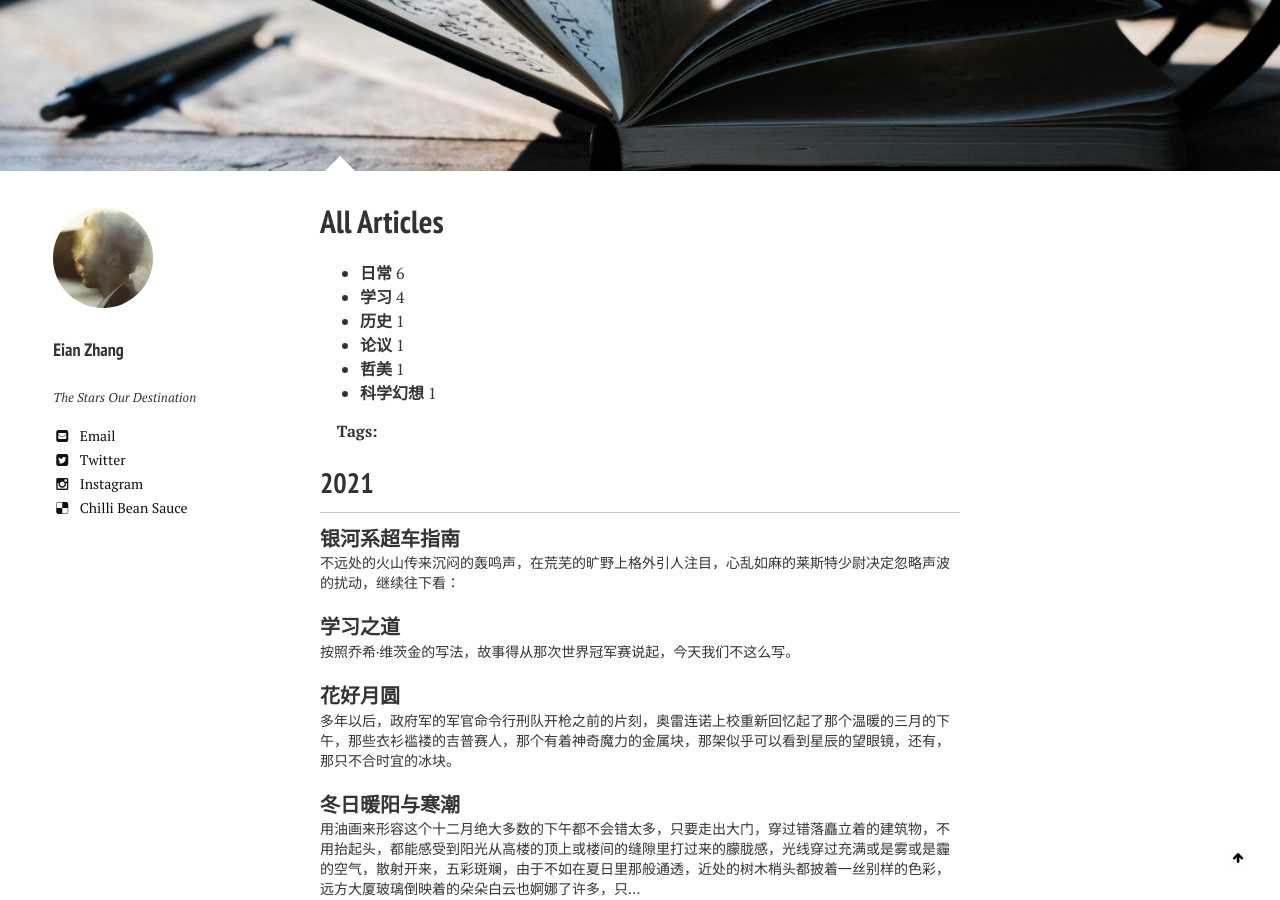
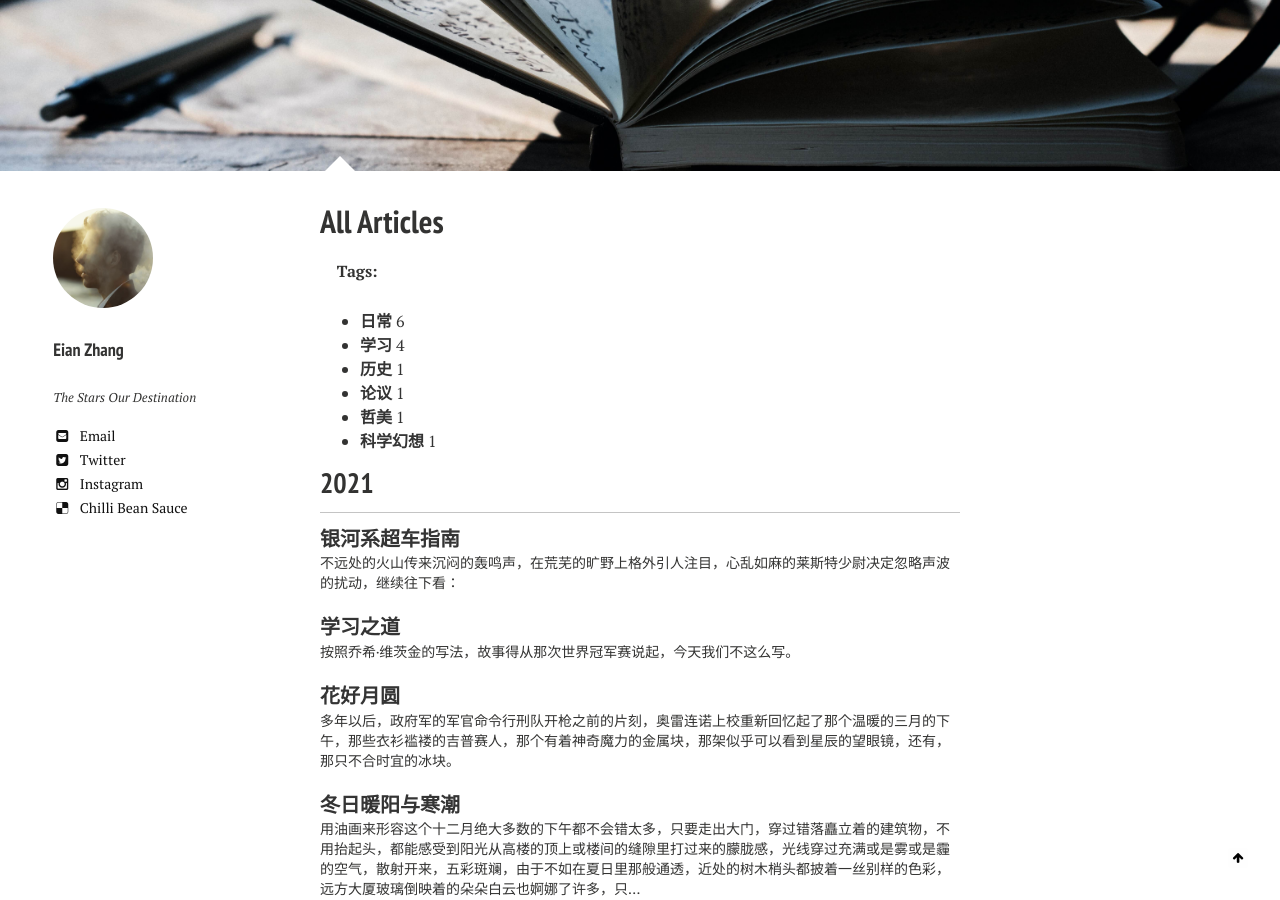
Before and after one commit to jarynzhang/eianzhang.github.io, a Jekyll site: the page built from posts/index.md, in a window 1280 px wide and 900 px high, scrolled down 406 px. Built offline with Jekyll 4.4.1, drawn with Linux system fonts in a browser that asks for light colours; nearby versions of some CDN libraries.

Commit message:
4.3 hope

```diff
--- a/_includes/_tags.html
+++ b/_includes/_tags.html
@@ -1,3 +1,23 @@
+{% if site.tag_archive.path %}
+  {% assign tags_sorted = page.tags | sort_natural %}
+
+  <p class="page__taxonomy">
+    <strong><i class="fas fa-fw fa-tags"></i><span> Tags:</span></strong>
+    <span itemprop="keywords">
+    {% for tag_word in tags_sorted %}
+      <a href="{{ tag_word | slugify | prepend: path_type | prepend: site.tag_archive.path | relative_url }}" class="page__taxonomy-item p-category" rel="tag">{{ tag_word }}</a>{% unless forloop.last %}<span class="sep">, </span>{% endunless %}
+    {% endfor %}
+    </span>
+  </p>
+{% endif %}
+
+{% case site.tag_archive.type %}
+  {% when "liquid" %}
+    {% assign path_type = "#" %}
+  {% when "jekyll-archives" %}
+    {% assign path_type = nil %}
+{% endcase %}
+
 {% assign tags_max = 0 %}
 {% for tag in site.tags %}
   {% if tag[1].size > tags_max %}
@@ -19,40 +39,18 @@
   {% endfor %}
 </ul>
 
-{% if post.id %}
-  {% assign title = post.title | markdownify | remove: "<p>" | remove: "</p>" %}
-{% else %}
-  {% assign title = post.title %}
-{% endif %}
-
-{% case site.tag_archive.type %}
-  {% when "liquid" %}
-    {% assign path_type = "#" %}
-  {% when "jekyll-archives" %}
-    {% assign path_type = nil %}
-{% endcase %}
-
-{% if site.tag_archive.path %}
-  {% assign tags_sorted = page.tags | sort_natural %}
-
-  <p class="page__taxonomy">
-    <strong><i class="fas fa-fw fa-tags"></i><span> Tags:</span></strong>
-    <span itemprop="keywords">
-    {% for tag_word in tags_sorted %}
-      <a href="{{ tag_word | slugify | prepend: path_type | prepend: site.tag_archive.path | relative_url }}" class="page__taxonomy-item p-category" rel="tag">{{ tag_word }}</a>{% unless forloop.last %}<span class="sep">, </span>{% endunless %}
-    {% endfor %}
-    </span>
-  </p>
-{% endif %}
-
-<div class="{{ include.type | default: 'list' }}__item">
-  <article class="archive__item" itemscope itemtype="https://schema.org/CreativeWork">
-    <h4 class="archive__item-title no_toc" itemprop="headline">
-      {% if post.link %}
-        <a href="{{ post.link }}">{{ title }}</a> <a href="{{ post.url | relative_url }}" rel="permalink"><i class="fas fa-link" aria-hidden="true" title="permalink"></i><span class="sr-only">Permalink</span></a>
-      {% else %}
-        <a href="{{ post.url | relative_url }}" rel="permalink">{{ title }}</a>
-      {% endif %}
-    </h4>
-  </article>
-</div>
+{% assign entries_layout = page.entries_layout | default: 'grid' %}
+{% for i in (1..tags_max) reversed %}
+  {% for tag in _posts.tags %}
+    {% if tag[1].size == i %}
+      <section id="{{ tag[0] | slugify | downcase }}" class="taxonomy__section">
+        <h2 class="archive__subtitle">{{ tag[0] }}</h2>
+        <div class="entries-{{ entries_layout }}">
+          {% for post in tag.last %}
+            {% include _archive-single.html type=entries_layout %}
+          {% endfor %}
+        </div>
+      </section>
+    {% endif %}
+  {% endfor %}
+{% endfor %}
```
Also changed, not shown: _includes/_archive-single.html (added, +17 -0 lines).
